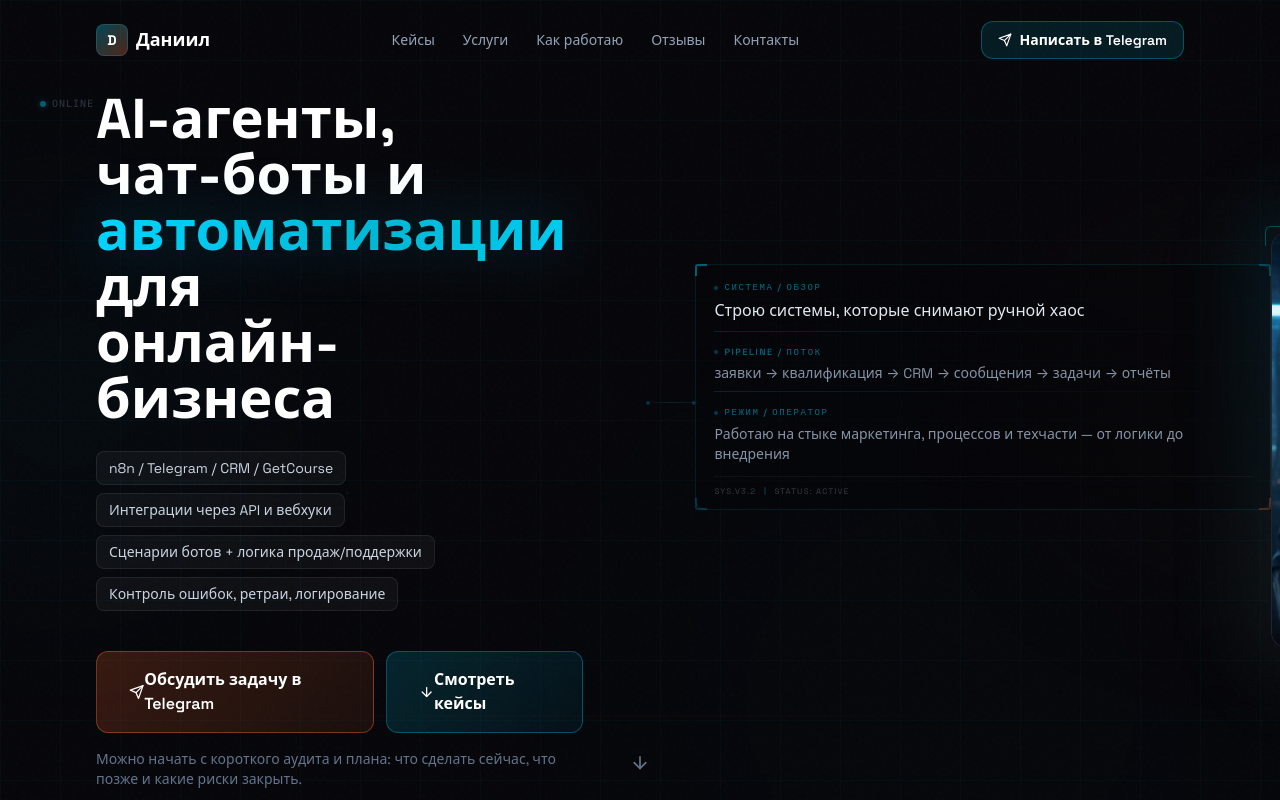
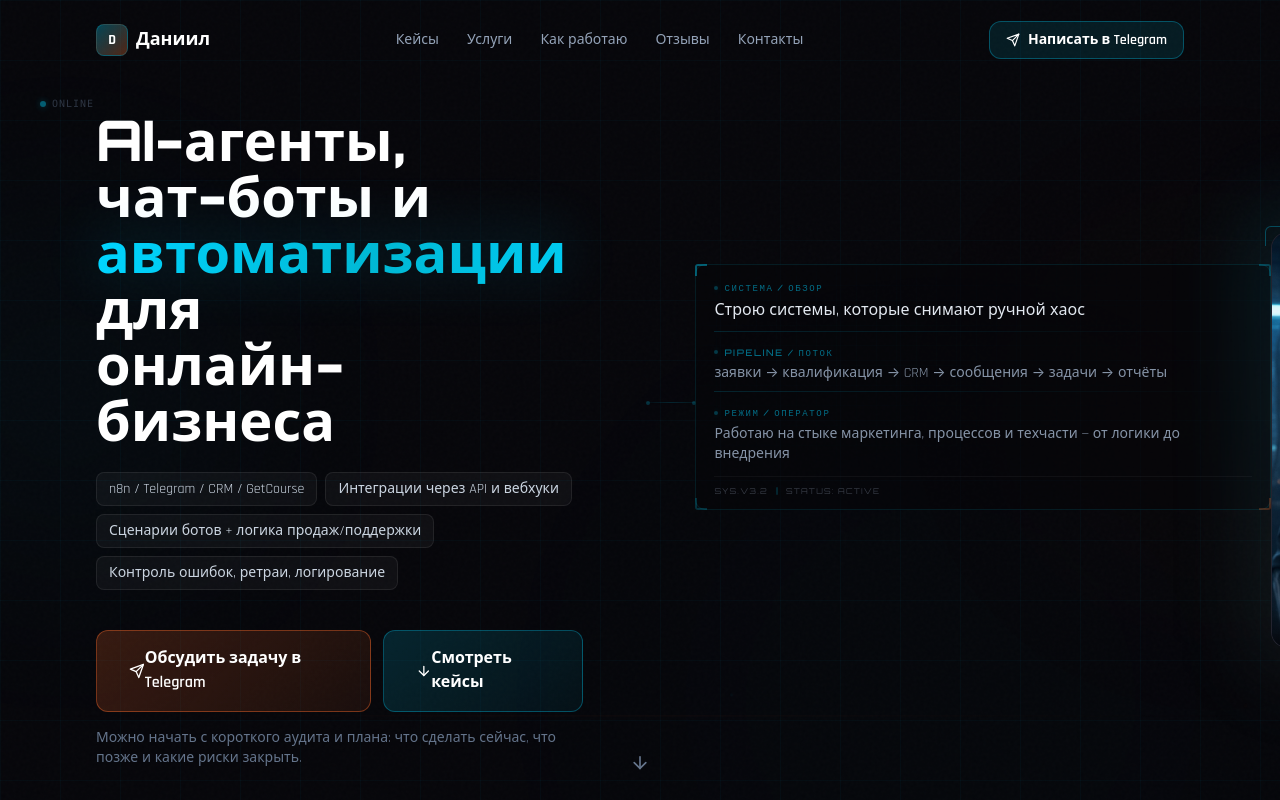
Before and after one commit to DanielNocode/My-site, a Next.js app: page / in a window 1280 px wide. Shown: the top 800 px of the page. Built offline with nearby package versions, Linux system fonts and the light colour scheme.

Commit message:
Switch fonts to cyberpunk combo: Orbitron headings + Rajdhani body
Replaced Space Grotesk with Orbitron (geometric, futuristic) for all
headings and Rajdhani (techy, readable) for body text to match the
cyberpunk design aesthetic.

https://claude.ai/code/session_018EQ4reX3APfFFtvckkGXVG

```diff
--- a/app/globals.css
+++ b/app/globals.css
@@ -1,4 +1,4 @@
-@import url('https://fonts.googleapis.com/css2?family=Space+Grotesk:wght@300;400;500;600;700&display=swap');
+@import url('https://fonts.googleapis.com/css2?family=Orbitron:wght@400;500;600;700;800;900&family=Rajdhani:wght@300;400;500;600;700&display=swap');
 
 @tailwind base;
 @tailwind components;
@@ -16,10 +16,14 @@
   }
 
   body {
-    font-family: 'Space Grotesk', system-ui, -apple-system, sans-serif;
+    font-family: 'Rajdhani', system-ui, -apple-system, sans-serif;
     background-color: #06060a;
     color: #e2e8f0;
     overflow-x: hidden;
+  }
+
+  h1, h2, h3, h4, h5, h6 {
+    font-family: 'Orbitron', system-ui, sans-serif;
   }
 
   ::selection {
@@ -655,7 +659,7 @@
     display: inline-flex;
     align-items: center;
     gap: 6px;
-    font-family: 'Space Grotesk', monospace;
+    font-family: 'Orbitron', monospace;
     font-size: 9px;
     font-weight: 500;
     letter-spacing: 0.18em;
@@ -689,7 +693,7 @@
   }
 
   .hud-footer-tag {
-    font-family: 'Space Grotesk', monospace;
+    font-family: 'Orbitron', monospace;
     font-size: 8px;
     letter-spacing: 0.15em;
     color: rgba(148, 163, 184, 0.35);
--- a/app/layout.tsx
+++ b/app/layout.tsx
@@ -41,7 +41,7 @@ export default function RootLayout({
       <head>
         <link rel="preconnect" href="https://fonts.googleapis.com" />
         <link rel="preconnect" href="https://fonts.gstatic.com" crossOrigin="anonymous" />
-        <link href="https://fonts.googleapis.com/css2?family=Space+Grotesk:wght@300;400;500;600;700&display=swap" rel="stylesheet" />
+        <link href="https://fonts.googleapis.com/css2?family=Orbitron:wght@400;500;600;700;800;900&family=Rajdhani:wght@300;400;500;600;700&display=swap" rel="stylesheet" />
       </head>
       <body className="noise-overlay">{children}</body>
     </html>
--- a/tailwind.config.ts
+++ b/tailwind.config.ts
@@ -20,7 +20,8 @@ const config: Config = {
         },
       },
       fontFamily: {
-        sans: ['Space Grotesk', 'system-ui', '-apple-system', 'sans-serif'],
+        sans: ['Rajdhani', 'system-ui', '-apple-system', 'sans-serif'],
+        heading: ['Orbitron', 'system-ui', 'sans-serif'],
       },
       animation: {
         'glow-pulse': 'glow-pulse 3s ease-in-out infinite',
```
